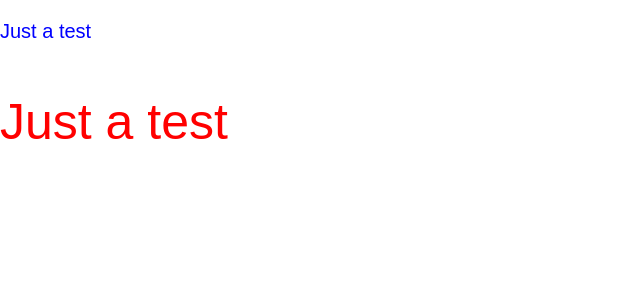
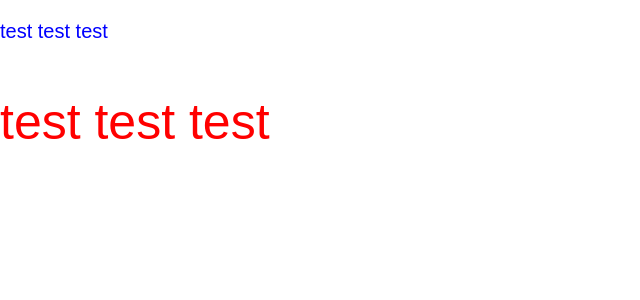
Before and after one commit to Agcaiyun/React, a React (Create React App) app in the folder hello-react/: page / in a window 1280 px wide. Shown: the top 300 px of the page, without its empty margins (0-640 px from the left). Built offline with nearby package versions, Linux system fonts and the light colour scheme.

Commit message:
非函数式组件&&函数式组件两种方法实现“覆盖默认样式”

```diff
--- a/hello-react/src/index.js
+++ b/hello-react/src/index.js
@@ -4,18 +4,26 @@ import './index.css';
 // import CommentApp from './CommentApp';
 import registerServiceWorker from './registerServiceWorker';
 
+// 普通写法
+// const getDefaultStyledPost = (defaultStyle) => {
+// return (
+// class Post extends React.Component {
+//   render() {
+//     const style = { ...defaultStyle, ...this.props.style }
+//     return (
+//       <p style={style}>Just a test</p>
+//     )
+//   }
+// }
+// )
+// }
+
+
+// 函数式组件
 const getDefaultStyledPost = (defaultStyle) => {
-  return (
-    class Post extends React.Component {
-      render() {
-        const style = { ...defaultStyle, ...this.props.style }
-        return (
-          <p style={style}>Just a test</p>
-        )
-      }
-    }
-
-  )
+  return props => <p style={{ ...defaultStyle, ...props.style }}>
+    test test test
+  </p>
 }
 
 const A = getDefaultStyledPost({ color: 'red' })
```
